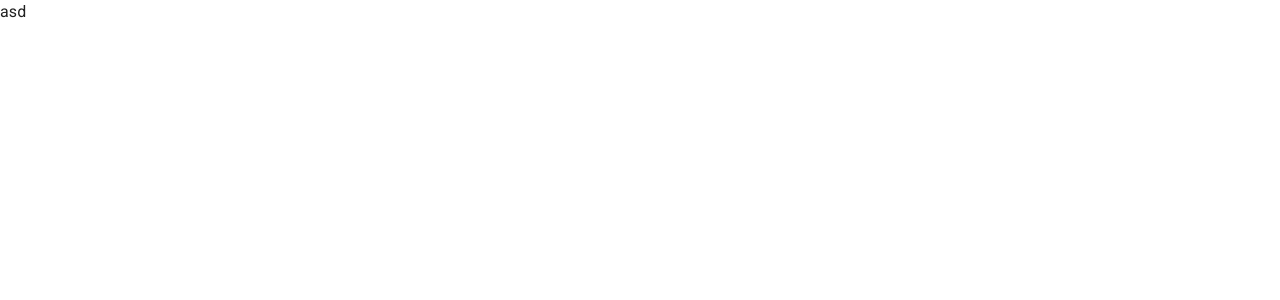
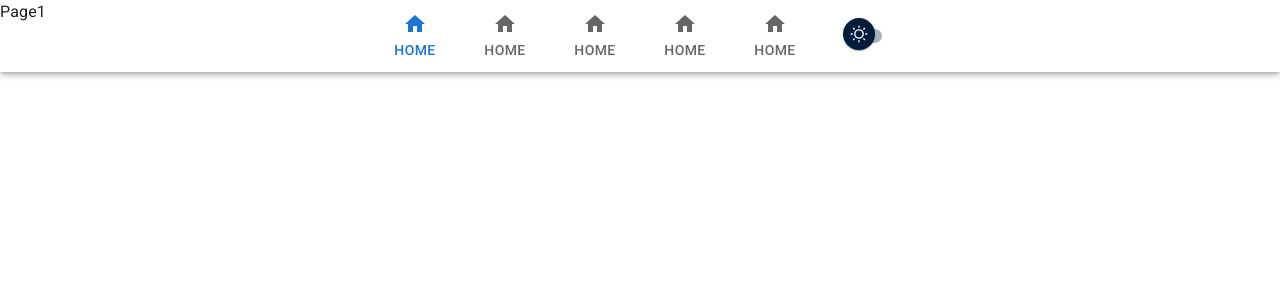
Before and after one commit to choijinhap/portfolio, a React (Create React App) app: page / in a window 1280 px wide. Shown: the top 300 px of the page. Built offline with nearby package versions, Linux system fonts and the light colour scheme.

Commit message:
fix: changing header to appbar & tabs

```diff
--- a/src/App.js
+++ b/src/App.js
@@ -1,6 +1,8 @@
 import { createTheme, ThemeProvider } from '@mui/material';
 import { useState } from 'react';
 import Layout from './components/Layout';
+import Page1 from './pages/Page1';
+import Page2 from './pages/Page2';
 
 const lightTheme = createTheme();
 const darkTheme = createTheme({
@@ -10,9 +12,13 @@ const darkTheme = createTheme({
 });
 function App() {
 	const [isThemeLight, setIsThemeLight] = useState(true);
+	const [page, setPage] = useState(0);
 	return (
 		<ThemeProvider theme={isThemeLight ? lightTheme : darkTheme}>
-			<Layout setIsThemeLight={setIsThemeLight}></Layout>
+			<Layout setIsThemeLight={setIsThemeLight} setPage={setPage}>
+				{page == 0 && <Page1></Page1>}
+				{page == 1 && <Page2></Page2>}
+			</Layout>
 		</ThemeProvider>
 	);
 }
--- a/src/components/Layout.js
+++ b/src/components/Layout.js
@@ -8,11 +8,13 @@ import {
 	Box,
 	styled,
 	Switch,
+	Tabs,
+	Tab,
 } from '@mui/material';
 import { useState } from 'react';
 import HomeIcon from '@mui/icons-material/Home';
 
-const StyledBox = styled(Box)`
+const StyledAppbar = styled(AppBar)`
 	width: 100%;
 	opacity: 0;
 	transition: opacity 0.5s ease-out;
@@ -21,6 +23,13 @@ const StyledBox = styled(Box)`
 	}
 	display: flex;
 	padding: 0;
+	position: fixed;
+	top: 0;
+	left: 0;
+	background-color: transparent;
+	.MuiTabs-flexContainer {
+		justify-content: center;
+	}
 `;
 const DarkModeSwitch = styled(Switch)(({ theme }) => ({
 	'& .MuiSwitch-switchBase': {
@@ -66,61 +75,53 @@ const DarkModeSwitch = styled(Switch)(({ theme }) => ({
 	},
 }));
 export default function Layout(props) {
-	const [value, setValue] = useState(0);
+	const [value, setValue] = useState('0');
 	const [checked, setChecked] = useState(false);
 	const handleChange = (e) => {
-		props.setIsThemeLight((cur) => !cur);
-		setChecked((cur) => !cur);
+		props.setIsThemeLight((cur) => {
+			setChecked(cur);
+			return !cur;
+		});
 	};
 	return (
-		<Container
-			sx={{
-				maxWidth: '100%',
-				height: '100vh',
-				padding: '0px !important',
-			}}
-		>
+		<div>
 			<CssBaseline />
-			<StyledBox>
-				<BottomNavigation
-					showLabels
+			<StyledAppbar>
+				<Tabs
 					value={value}
 					onChange={(event, newValue) => {
 						setValue(newValue);
+						props.setPage(newValue);
 					}}
-					sx={{ backgroundColor: 'transparent', flexGrow: '0.9' }}
+					variant='scrollable'
+					scrollButtons='auto'
+					TabIndicatorProps={{
+						style: {
+							display: 'none',
+						},
+					}}
 				>
-					<BottomNavigationAction label='Home' icon={<HomeIcon />} />
-					<BottomNavigationAction label='Home' icon={<HomeIcon />} />
-					<BottomNavigationAction label='Home' icon={<HomeIcon />} />
-					<BottomNavigationAction label='Home' icon={<HomeIcon />} />
-					<BottomNavigationAction label='Home' icon={<HomeIcon />} />
-
-					{/* <BottomNavigationAction label='Skills' icon={<FavoriteIcon />} />
-					<BottomNavigationAction label='Projects' icon={<LocationOnIcon />} />
-					<BottomNavigationAction label='Timeline' icon={<LocationOnIcon />} />
-					<BottomNavigationAction label='Contact' icon={<LocationOnIcon />} /> */}
-				</BottomNavigation>
+					<Tab label='Home' value='0' icon={<HomeIcon />} disableRipple />
+					<Tab label='Home' value='1' icon={<HomeIcon />} disableRipple />
+					<Tab label='Home' value='2' icon={<HomeIcon />} disableRipple />
+					<Tab label='Home' value='3' icon={<HomeIcon />} disableRipple />
+					<Tab label='Home' value='4' icon={<HomeIcon />} disableRipple />
+					<Tab
+						disableRipple
+						component='span'
+						label={
 							<DarkModeSwitch
 								checked={checked}
 								onChange={handleChange}
 								inputProps={{ 'aria-label': 'controlled' }}
 								sx={{ justifySelf: 'center', alignSelf: 'center' }}
 							/>
-			</StyledBox>
-			<Box
-				sx={{
-					width: '100vw',
-					height: '100vh',
-					position: 'absolute',
-					top: '0',
-					left: '0',
-					zIndex: '-1',
-				}}
-			>
-				asd
-			</Box>
+						}
+						value={value}
+					></Tab>
+				</Tabs>
+			</StyledAppbar>
 			{props.children}
-		</Container>
+		</div>
 	);
 }
--- /dev/null
+++ b/src/pages/Page1.js
@@ -0,0 +1,3 @@
+export default function Page1() {
+	return <div>Page1</div>;
+}
--- /dev/null
+++ b/src/pages/Page2.js
@@ -0,0 +1,3 @@
+export default function Page2() {
+	return <div>Page2</div>;
+}
```
Lines whose indentation alone changed are shown as unchanged.
